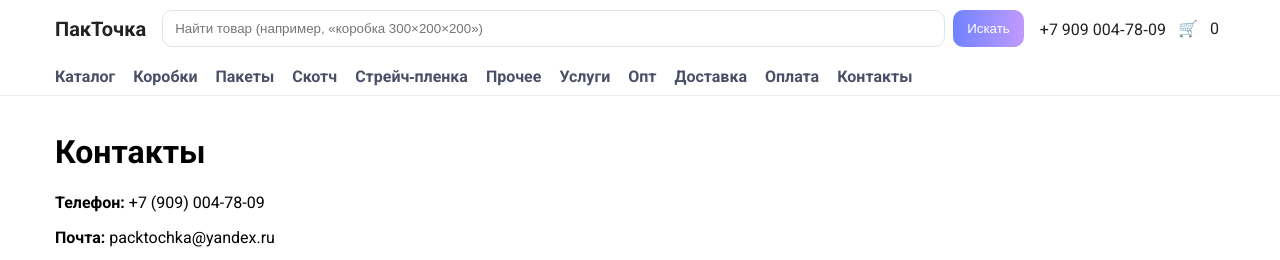
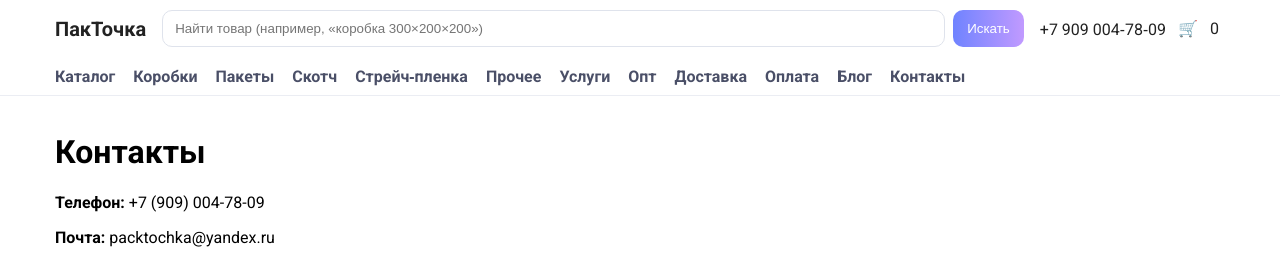
Before and after one commit to mckhoklov-creator/packtochka, a Jekyll site: the page built from contacts.md, in a window 1280 px wide. Shown: the top 260 px of the page. Built offline with Jekyll 4.4.1, drawn with Linux system fonts in a browser that asks for light colours.

Commit message:
Add blog link to main navigation

```diff
--- a/_layouts/default.html
+++ b/_layouts/default.html
@@ -52,6 +52,7 @@
         <a href="{{ site.baseurl }}/opt/">Опт</a>
         <a href="{{ site.baseurl }}/dostavka/">Доставка</a>
         <a href="{{ site.baseurl }}/oplata/">Оплата</a>
+        <a href="{{ site.baseurl }}/blog/">Блог</a>
         <a href="{{ site.baseurl }}/contacts/">Контакты</a>
       </div>
     </nav>
```
